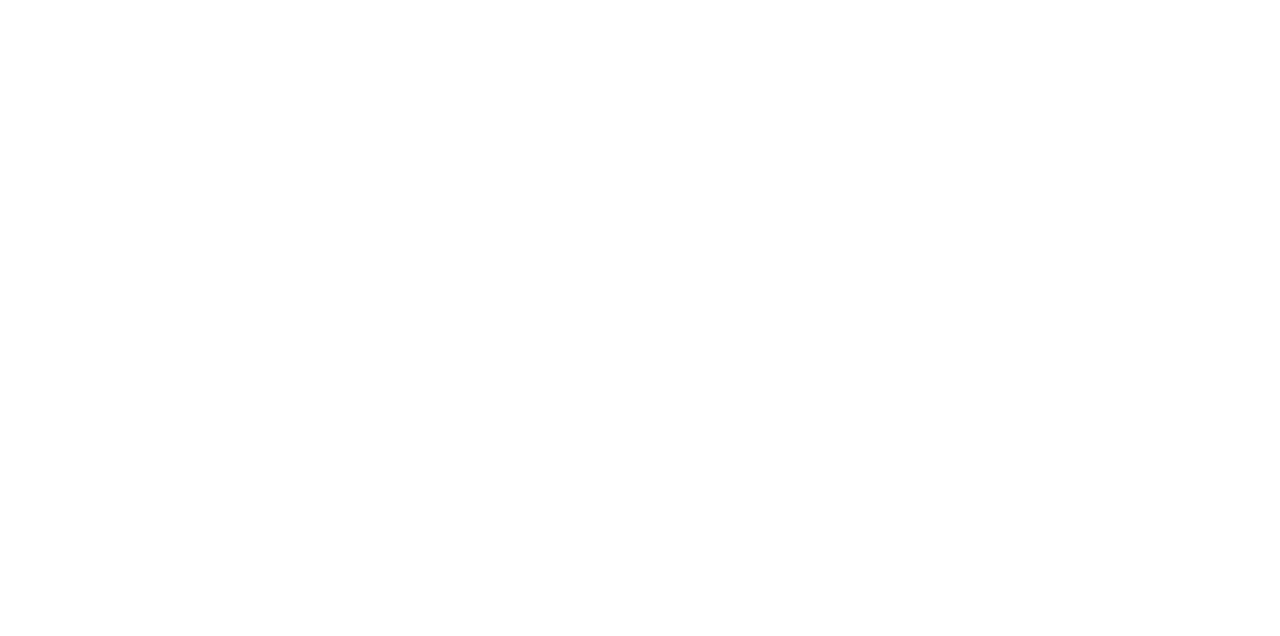
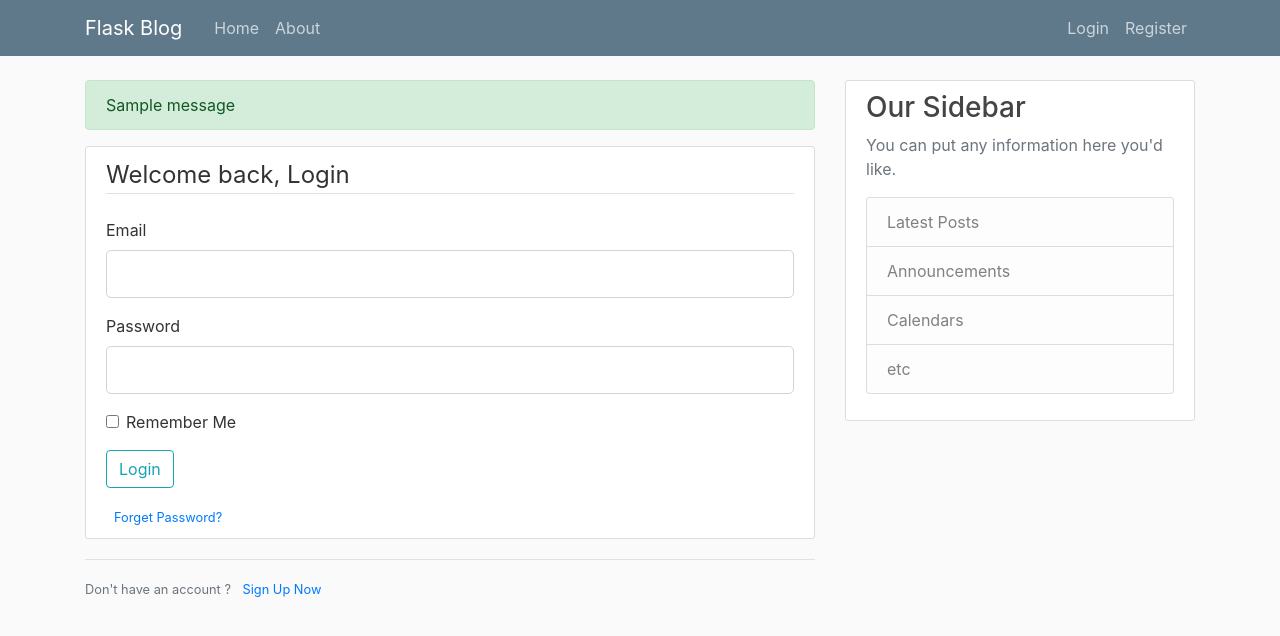
Before and after one commit to olufemi424/flask_blog, a Flask app: page /login in a window 1280 px wide. Before the commit the part shown is empty. Shown: the top 636 px of the page. Run offline with Flask 2, Linux system fonts and the light colour scheme; one stand-in notice (Sample message) is shown; some libraries are stand-ins or nearby versions.

Commit message:
login and register page done

```diff
--- a/flaskblog.py
+++ b/flaskblog.py
@@ -1,4 +1,4 @@
-from flask import Flask, escape, request, render_template, url_for
+from flask import Flask, escape, request, render_template, url_for, flash, redirect
 from forms import RegistrationForm, LoginForm
 
 app = Flask(__name__)
@@ -33,15 +33,21 @@ def about():
     return render_template('about.html', title="About")
 
 
-@app.route('/register')
+@app.route('/register', methods=['GET', 'POST'])
 def register():
     form = RegistrationForm()
+    if form.validate_on_submit():
+        flash(f'Account Created for {form.username.data}!', 'success')
+        return redirect(url_for('home'))
     return render_template('register.html', title="Register", form=form)
 
 
-@app.route('/login')
+@app.route('/login', methods=['GET', 'POST'])
 def login():
     form = LoginForm()
+    if form.validate_on_submit():
+        flash(f'Login Successful {form.email.data}!', 'success')
+        return redirect(url_for('home'))
     return render_template('login.html', title="Login", form=form)
 
 
--- a/templates/layout.html
+++ b/templates/layout.html
@@ -52,6 +52,15 @@
     <main role="main" class="container">
          <div class="row">
            <div class="col-md-8">
+             {% with messages = get_flashed_messages(with_categories=true) %}
+                {%if messages%}
+                    {% for category, message in messages %}
+                        <div class="alert alert-{{category}}">
+                          {{message}}
+                        </div>
+                    {% endfor %}
+                {% endif %}
+             {% endwith %}
              {% block content %}{% endblock %}
            </div>
            <div class="col-md-4">
--- a/templates/login.html
+++ b/templates/login.html
@@ -0,0 +1,57 @@
+{% extends "layout.html" %} {% block content%}
+<div class="content-section">
+  <form method="POST" action="">
+    {{ form.hidden_tag() }}
+    <fieldset class="form-group">
+      <legend class="border-bottom mb-4">
+        Welcome back, Login
+      </legend>
+      <div class="form-group">
+        {{ form.email.label(class="form-control-label") }}
+
+        {% if form.email.errors %}
+        {{form.email(class='form-control form-control-lg is-invalid')}}
+        <div class="invalid-feedback">
+          {% for error in form.email.errors %}
+          <span>{{ error }}</span>
+          {% endfor %}
+        </div>
+        {% else %}
+        {{ form.email(class="form-control form-control-lg") }}
+        {%endif%}
+      </div>
+
+      <div class="form-group">
+        {{ form.password.label(class="form-control-label") }}
+
+        {% if form.password.errors %}
+        {{form.password(class='form-control form-control-lg is-invalid')}}
+        <div class="invalid-feedback">
+          {% for error in form.password.errors %}
+          <span>{{ error }}</span>
+          {% endfor %}
+        </div>
+        {% else %}
+        {{ form.password(class="form-control form-control-lg") }}
+        {%endif%}
+      </div>
+      <div class="form-check">
+        {{form.remember(class='form-check-input')}}
+        {{form.remember.label(class='form-check-label')}}
+      </div>
+    </fieldset>
+    <div class="form-group">
+      {{form.submit(class="btn btn-outline-info")}}
+    </div>
+    <small class="text-muted ml-2">
+      <a href="#">Forget Password?</a>
+    </small>
+  </form>
+</div>
+<div class="border-top pt-3">
+  <small class="text-muted">
+    Don't have an account ?
+    <a href="{{ url_for('register') }}" class="ml-2">Sign Up Now</a>
+  </small>
+</div>
+{% endblock %}
```
Also changed, not shown: templates/register.html (+49 -5 lines).
